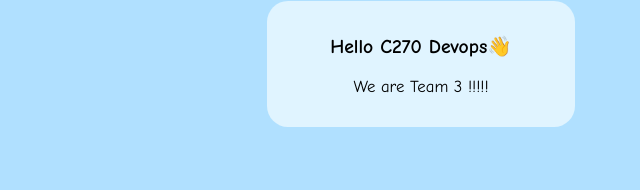
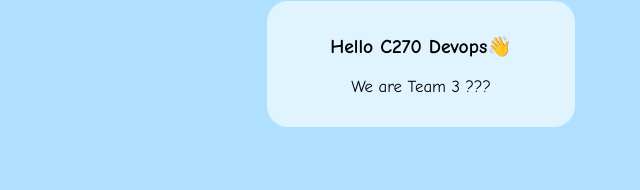
Before and after one commit to 23037201/C270-DevOps-PS-Solution, a plain HTML site: page index.html in a window 1280 px wide. Shown: the part 545-735 px from the top of the page, 219-859 px from the left. Drawn offline with Linux system fonts and the light colour scheme.

Commit message:
Update index.html

```diff
--- a/index.html
+++ b/index.html
@@ -101,7 +101,7 @@
 
         <div class="igloo">
             <h3>Hello C270 Devops👋</h3>
-            <p>We are Team 3 !!!!!</p>
+            <p>We are Team 3 ???</p>
         </div>
     </div>
 
```
